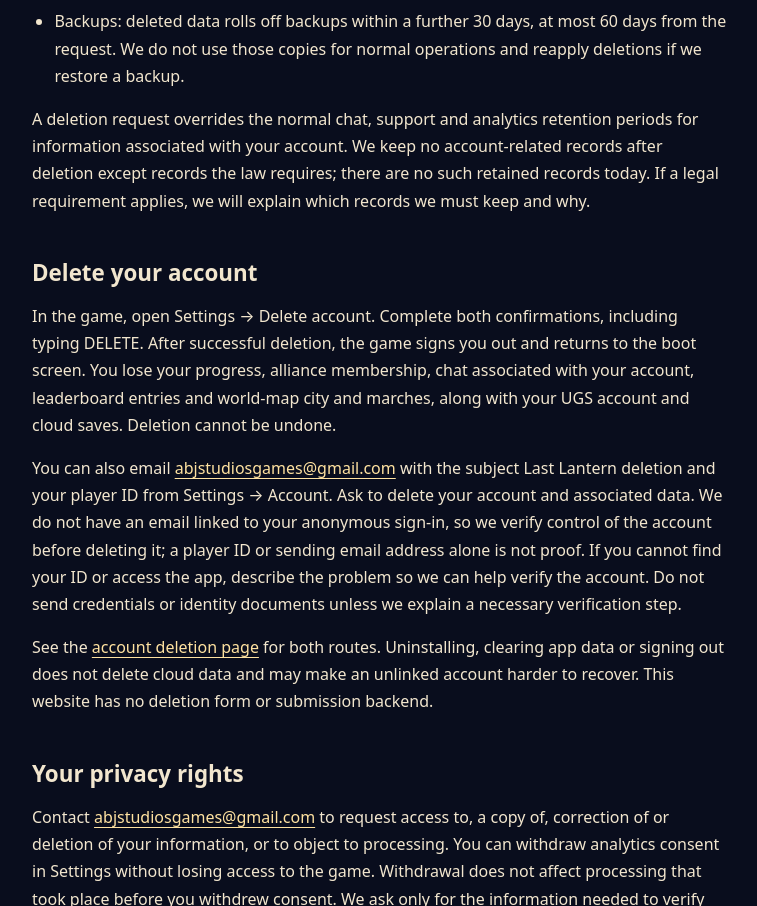
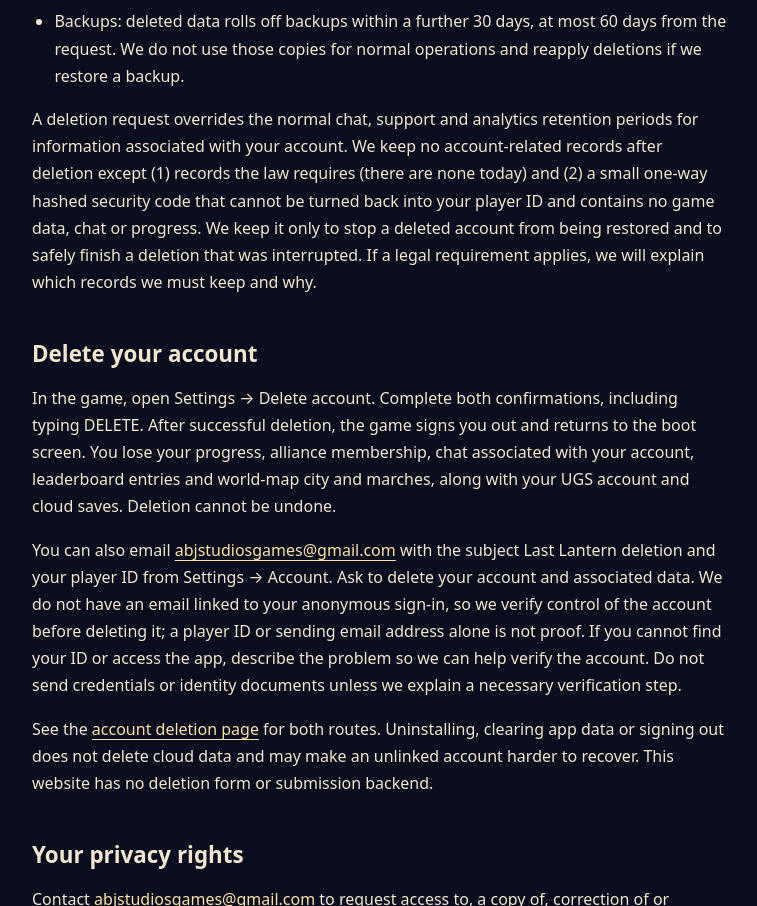
Before and after one commit to abjstudiosgames/lastlantern-site, a plain HTML site: page privacy.html in a window 1280 px wide. Shown: the part 2724-3630 px from the top of the page, without its empty margins (208-965 px from the left). Drawn offline with Linux system fonts and the light colour scheme.

Commit message:
Privacy: disclose hashed security record kept after deletion

```diff
--- a/privacy.html
+++ b/privacy.html
@@ -53,7 +53,7 @@
 <li>Deletion requests: we delete your account and associated data within 30 days of your request. The in-game route removes the live account and game data immediately after the two-step confirmation succeeds. Analytics and other associated records complete deletion within the 30-day window.</li>
 <li>Backups: deleted data rolls off backups within a further 30 days, at most 60 days from the request. We do not use those copies for normal operations and reapply deletions if we restore a backup.</li>
 </ul>
-<p>A deletion request overrides the normal chat, support and analytics retention periods for information associated with your account. We keep no account-related records after deletion except records the law requires; there are no such retained records today. If a legal requirement applies, we will explain which records we must keep and why.</p>
+<p>A deletion request overrides the normal chat, support and analytics retention periods for information associated with your account. We keep no account-related records after deletion except (1) records the law requires (there are none today) and (2) a small one-way hashed security code that cannot be turned back into your player ID and contains no game data, chat or progress. We keep it only to stop a deleted account from being restored and to safely finish a deletion that was interrupted. If a legal requirement applies, we will explain which records we must keep and why.</p>
 <h2 id="delete-your-account">Delete your account</h2>
 <p>In the game, open Settings → Delete account. Complete both confirmations, including typing DELETE. After successful deletion, the game signs you out and returns to the boot screen. You lose your progress, alliance membership, chat associated with your account, leaderboard entries and world-map city and marches, along with your UGS account and cloud saves. Deletion cannot be undone.</p>
 <p>You can also email <a href="mailto:abjstudiosgames@gmail.com">abjstudiosgames@gmail.com</a> with the subject Last Lantern deletion and your player ID from Settings → Account. Ask to delete your account and associated data. We do not have an email linked to your anonymous sign-in, so we verify control of the account before deleting it; a player ID or sending email address alone is not proof. If you cannot find your ID or access the app, describe the problem so we can help verify the account. Do not send credentials or identity documents unless we explain a necessary verification step.</p>
```
Also changed, not shown: delete-account.html (+1 -1 lines).
